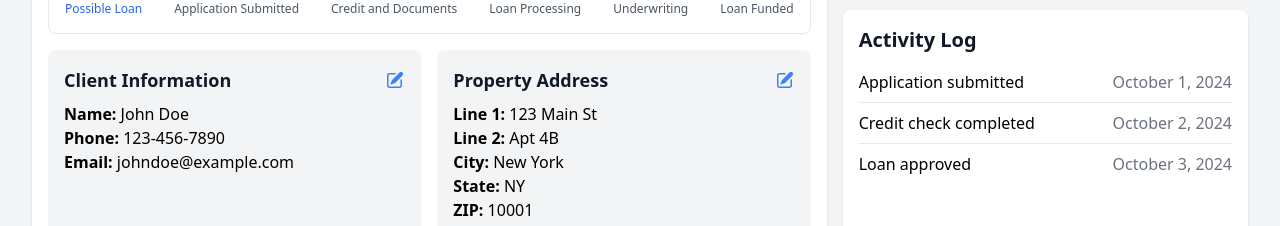
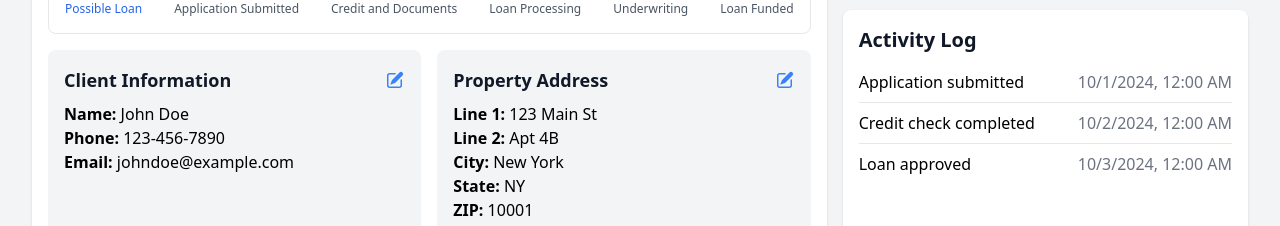
Before and after one commit to 7thround/lendkept, a Next.js app: page /loans/1 in a window 1280 px wide. Shown: the part 212-438 px from the top of the page. Built offline with nearby package versions, Linux system fonts and the light colour scheme.

Commit message:
ui updates

```diff
--- a/pages/loans/[id].tsx
+++ b/pages/loans/[id].tsx
@@ -19,14 +19,17 @@ const defaultLoan = {
   companyId: "company456",
 };
 
-const formatDate = (dateString: string): string => {
-  const options: Intl.DateTimeFormatOptions = {
+const formatDateWithTime = (dateString: string): string => {
+  const date = new Date(dateString);
+  return date.toLocaleDateString("en-US", {
+    month: "numeric",
+    day: "numeric",
     year: "numeric",
-    month: "long",
-    day: "numeric",
-  };
-  return new Date(dateString).toLocaleDateString(undefined, options);
+    hour: "numeric",
+    minute: "numeric",
+  });
 };
+
 const statuses = [
   "Possible Loan",
   "Application Submitted",
@@ -172,7 +175,7 @@ const NotesSection = () => {
             <p className="text-gray-800 font-semibold">{note.author}</p>
             <p className="text-gray-600">{note.text}</p>
             <p className="text-gray-500 text-sm">
-              {formatDate(note.timestamp)}
+              {formatDateWithTime(note.timestamp)}
             </p>
           </li>
         ))}
@@ -392,7 +395,7 @@ const LoanPage = () => {
                       >
                         <span className="flex-1">{activity.description}</span>
                         <span className="text-gray-500 whitespace-nowrap ml-4">
-                          {formatDate(activity.date)}
+                          {formatDateWithTime(activity.date)}
                         </span>
                       </li>
                       {index !== activities.length - 1 && (
--- a/src/components/PartnerPortal/PartnerPortal.tsx
+++ b/src/components/PartnerPortal/PartnerPortal.tsx
@@ -1,5 +1,10 @@
 import React, { useState } from "react";
-import { EyeIcon, LinkIcon, TrashIcon } from "@heroicons/react/20/solid";
+import {
+  ClipboardIcon,
+  EyeIcon,
+  LinkIcon,
+  TrashIcon,
+} from "@heroicons/react/20/solid";
 import { useRouter } from "next/router";
 import { Company, Loan, Partner } from "@prisma/client";
 import { PageContainer, Column } from "../Layout/PageParts";
@@ -37,15 +42,12 @@ const PartnerPortal = ({
   ]);
 
   const [copyText, setCopyText] = useState<String | JSX.Element>(
-    <LinkIcon className="h-5 w-5 text-white" />
+    "Loan Application Link"
   );
   const handleCopyLink = () => {
     copyToClipboard(referralLink);
     setCopyText("Copied!");
-    setTimeout(
-      () => setCopyText(<LinkIcon className="h-5 w-5 text-white" />),
-      2000
-    );
+    setTimeout(() => setCopyText("Loan Application Link"), 2000);
   };
 
   const [copyPartnerText, setCopyPartnerText] = useState<String | JSX.Element>(
@@ -212,12 +214,10 @@ const PartnerPortal = ({
                 {copyPartnerText}
               </button>
             </div>
-            <div className="mt-4 font-bold">Loan Application Link</div>
-            <div className="flex gap-2 items-center">
-              <div>{referralLink}</div>
+            <div className="flex gap-2 items-center mt-4">
               <button
                 onClick={handleCopyLink}
-                className="bg-yellow-500 text-white p-2 rounded-lg text-sm shrink-0"
+                className="text-sm shrink-0 font-bold"
               >
                 {copyText}
               </button>
```
